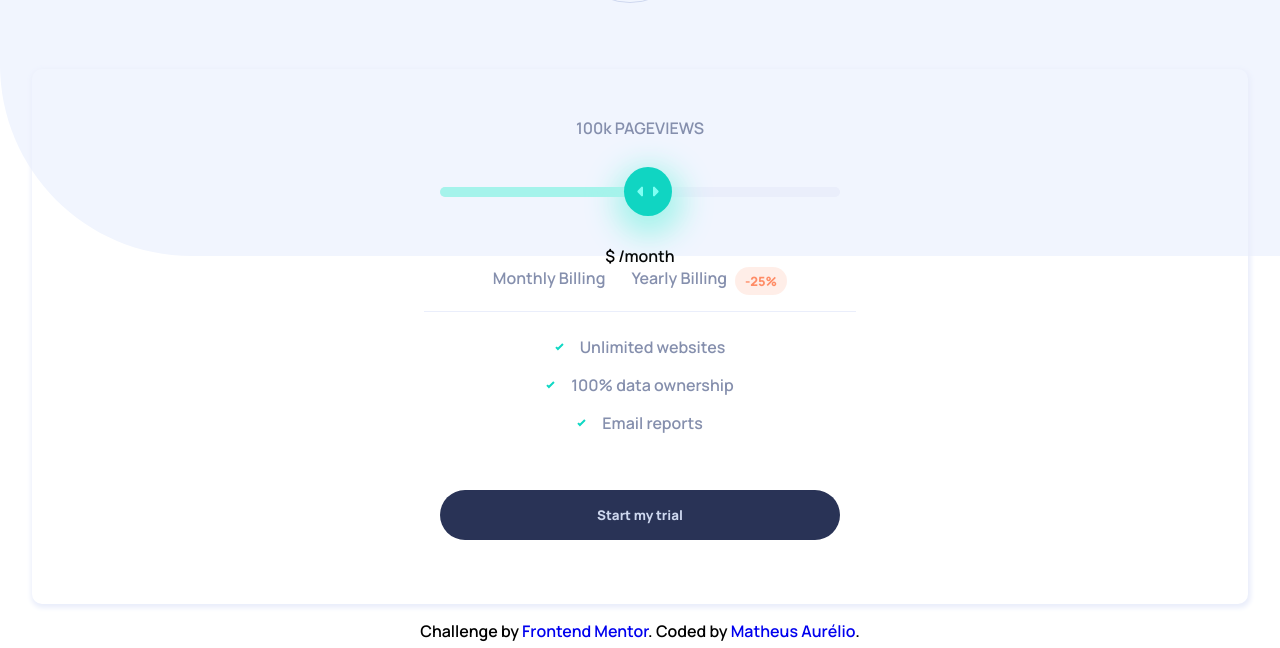
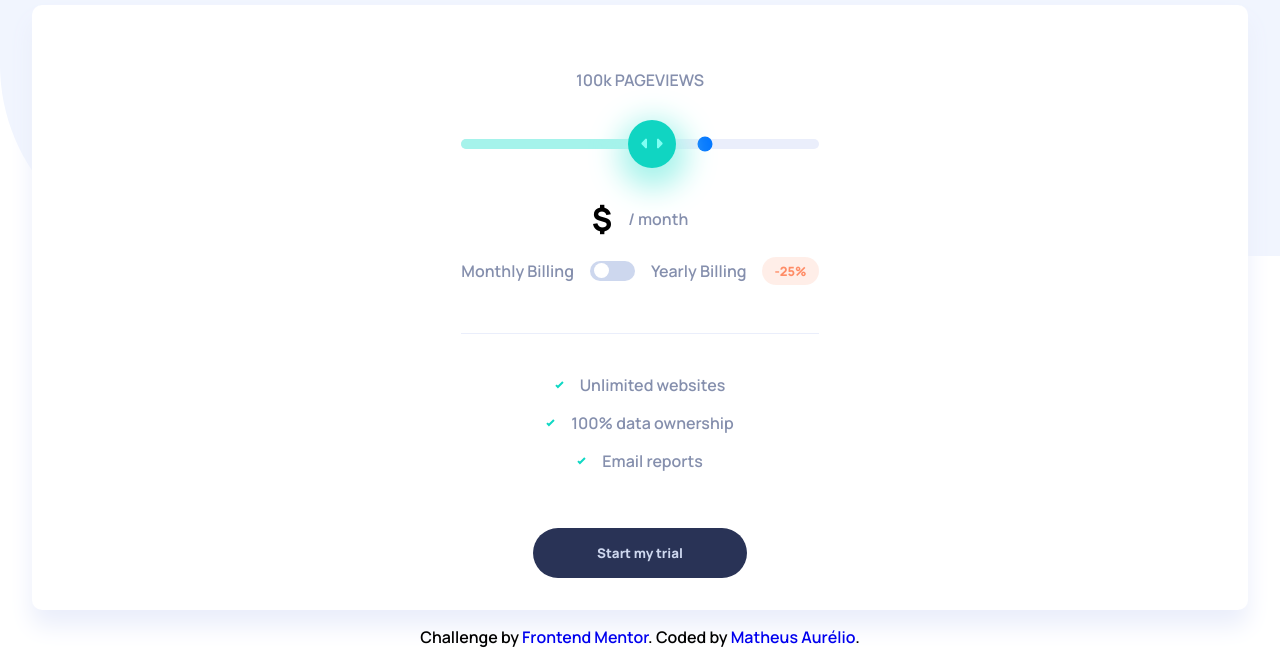
Before and after one commit to Matheus2004a/Interactive-Pricing, a plain HTML site: page index.html in a window 1280 px wide. Shown: the part 193-841 px from the top of the page. Drawn offline with Linux system fonts and the light colour scheme.

Commit message:
Adicionando tag input range para personalizar barra

```diff
--- a/index.html
+++ b/index.html
@@ -18,43 +18,46 @@
   <main>
     <section class="column-1">
       <p class="title-info-card text-info2-card">100k PAGEVIEWS</p>
-      <div class="bar-progress">
-        <button>
-          <figure>
-            <img src="./images/icon-slider.svg" alt="icon-slider">
-          </figure>
-        </button>
-      </div>
+      <label for="bar-progress" class="button-bar-progress"></label>
+      <input type="range" min="1" max="5" id="bar-progress">
 
-      <p>$ <span>/month</span></p>
+      <p><span class="price-by-month">$</span> / month</p>
 
       <div class="rows-info2-card">
         <span class="text-info2-card">Monthly Billing</span>
-        <span>
         <input type="checkbox" name="" id="toggle" class="button-toggle">
         <label for="toggle"></label>
+        <span class="text-info2-card">Yearly Billing</span>
+        <span class="discount">-25%
+          <span>discount</span>
         </span>
-        <span class="text-info2-card">Yearly Billing</span>
-        <span class="discount">-25%</span>
       </div>
     </section>
 
     <section class="column-2">
+      <ul>
+        <li>
           <figure>
             <img src="./images/icon-check.svg" alt="icon-check">
             </img>
             <figcaption>Unlimited websites</figcaption>
           </figure>
+        </li>
+        <li>
           <figure>
             <img src="./images/icon-check.svg" alt="icon-check">
             </img>
             <figcaption>100% data ownership</figcaption>
           </figure>
+        </li>
+        <li>
           <figure>
             <img src="./images/icon-check.svg" alt="icon-check">
             </img>
             <figcaption>Email reports</figcaption>
           </figure>
+        </li>
+      </ul>
 
       <button type="submit" class="btn-start-trial">Start my trial</button>
     </section>
--- a/style.css
+++ b/style.css
@@ -10,7 +10,9 @@
 :root{
     /* Colors Primary */
     --soft-cyan-full-slider-bar: hsl(174, 77%, 80%);
-    --strong-cyan-slider-background: hsl(174, 86%, 45%);--light-grayish-red-discount-background: hsl(14, 92%, 95%);
+    --strong-cyan-slider-background: hsl(174, 86%, 45%);
+    --slider-circle-active: hsl(174, 87%, 35%);
+    --light-grayish-red-discount-background: hsl(14, 92%, 95%);
     --light-red-discount-text: hsl(15, 100%, 70%);
     --pale-blue-CTA-text: hsl(226, 100%, 87%);
     /* Colors Neutral */
@@ -23,6 +25,7 @@
 }
 
 body{
+    display: grid;
     background: url(./images/bg-pattern.svg) no-repeat;
 }
 
@@ -33,11 +36,11 @@ header,main{
 
 header{
     background: url(./images/pattern-circles.svg) no-repeat center;
-    padding: 5rem 0;
+    padding: 3rem 0;
 }
 
 header p{
-    padding: 0 9rem;
+    padding: 0 8rem;
 }
 
 header h1{
@@ -52,44 +55,39 @@ header,.title-info-card,footer{
 main{
     border-radius: 10px;
     padding: 2rem 0 0;
-    box-shadow: 1px 2px 5px 2px var(--light-grayish-blue-empty-slider-bar);
+    box-shadow: 0 1rem 1.5rem var( --light-grayish-blue-empty-slider-bar);
     margin: 1rem 2rem;
+    background-color: var(--white-pricing-component-background);
 }
 
 .column-1,.column-2{
     display: grid;
     place-items: center;
-    padding: 1rem;
+    padding: 2rem 0;
 }
 
 .column-1{
     border-bottom: 1px solid var(--light-grayish-blue-empty-slider-bar);
 }
 
-.column-1 .bar-progress button{
-    position: relative;
-    right: 1rem;
-    padding: 10px 13px;
-    border-radius: 50%;
-    background-color: var(--strong-cyan-slider-background);
-    box-shadow: 1px 10px 30px 10px var(--soft-cyan-full-slider-bar);
-}
-
-.column-1 .bar-progress button:hover,.btn-start-trial:hover{
+.btn-start-trial:hover{
+    color: var(--white-pricing-component-background);
     cursor: pointer;
 }
 
-.bar-progress{
+.column-1 #bar-progress{
     display: flex;
     align-items: center;
-    width: 25rem;
+    width: 100%;
     height: 0.6rem;
     margin: 3rem 0;
     border-radius: 10px;
+    cursor: pointer;
+    appearance: none;
     background-color: var(--light-grayish-blue-empty-slider-bar);
 }
 
-.bar-progress::before{
+.column-1 #bar-progress::before{
     content: '';
     width: 50%;
     height: 100%;
@@ -97,29 +95,64 @@ main{
     background-color: var(--soft-cyan-full-slider-bar);
 }
 
+.column-1 #bar-progress::after{
+    content: '';
+    border-radius: 50%;
+    padding: 1.5rem;
+    position: relative;
+    right: 40%;
+    background: url(./images/icon-slider.svg) no-repeat center var(--strong-cyan-slider-background);
+    box-shadow: 1px 10px 30px 10px var(--soft-cyan-full-slider-bar);
+}
+
+.column-1 p:not(.title-info-card){
+    display: flex;
+    align-items: center;
+    gap: 1rem;
+    color: var(--grayish-blue-text);
+}
+
+.column-1 p .price-by-month{
+    font-size: 2rem;
+    color: black;
+    font-weight: bold;
+}
+
 .rows-info2-card{
     display: flex;
     justify-content: center;
-    gap: 0.5rem;
+    align-items: center;
+    gap: 1rem;
+    margin: 1rem 0;
+}
+
+.rows-info2-card .discount span,.button-toggle{
+    display: none;
 }
 
 a{
     text-decoration: none;
 }
 
-.button-toggle{
-    display: none;
+ul{
+    list-style: none;
+    display: grid;
+    place-items: center;
 }
 
 .button-toggle + label{
-    width: 40px;
+    width: 45px;
     height: 20px;
     border-radius: 20px;
     position: relative;
-    background-color: var(--toggle-light);
+    background-color: var(--light-grayish-blue-toggle-background);
     cursor: pointer;
     padding: 5px;
     transition: all 0.3s ease-in;
+}
+
+.button-toggle + label:hover{
+    background-color: var(--soft-cyan-full-slider-bar);
 }
 
 .button-toggle + label::before{
@@ -128,19 +161,19 @@ a{
     height: 15px;
     border-radius: 50%;
     position: absolute;
-    inset: 2.5px 22px 0;
-    background-color: var(--white-BG);
+    inset: 2.5px 4px;
+    background-color: var(--white-pricing-component-background);
     cursor: pointer;
     transition: all 0.3s ease-in;
 }
 
 .button-toggle:checked + label{
-    background: var(--toggle-dark);
+    background: var(--strong-cyan-slider-background);
 }
 
 .button-toggle:checked + label::before{
-    background-color: var(--very-dark-blue-BG);
-    left: calc(100% - 37px);
+    background-color: var(--white-pricing-component-background);
+    left: calc(100% - 20px);
 }
 
 .discount{
@@ -149,7 +182,7 @@ a{
     border-radius: 20px;
     color: var(--light-red-discount-text);
     background-color: hsla(15, 100%, 70%, 0.15);
-    padding: 5px 10px;
+    padding: 5px 12px;
 }
 
 figure{
@@ -169,11 +202,11 @@ button,input{
 }
 
 .btn-start-trial{
-    width: 100%;
+    width: 60%;
     padding: 1rem;
     border-radius: 30px;
     font-weight: 800;
-    margin: 3rem 0;
+    margin: 3rem 0 0;
     color: var(--light-grayish-blue-toggle-background);
     background-color: var(--dark-desaturated-blue-text-CTA-background);
 }
```
Lines whose indentation alone changed are shown as unchanged.
